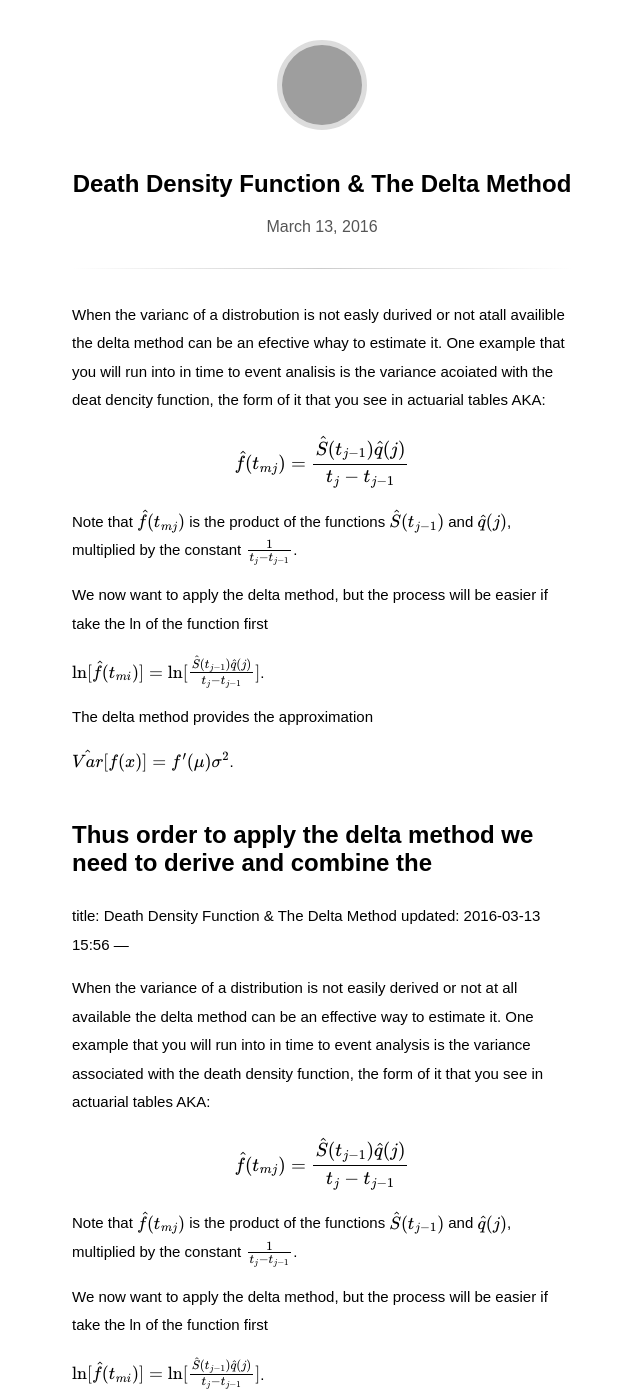
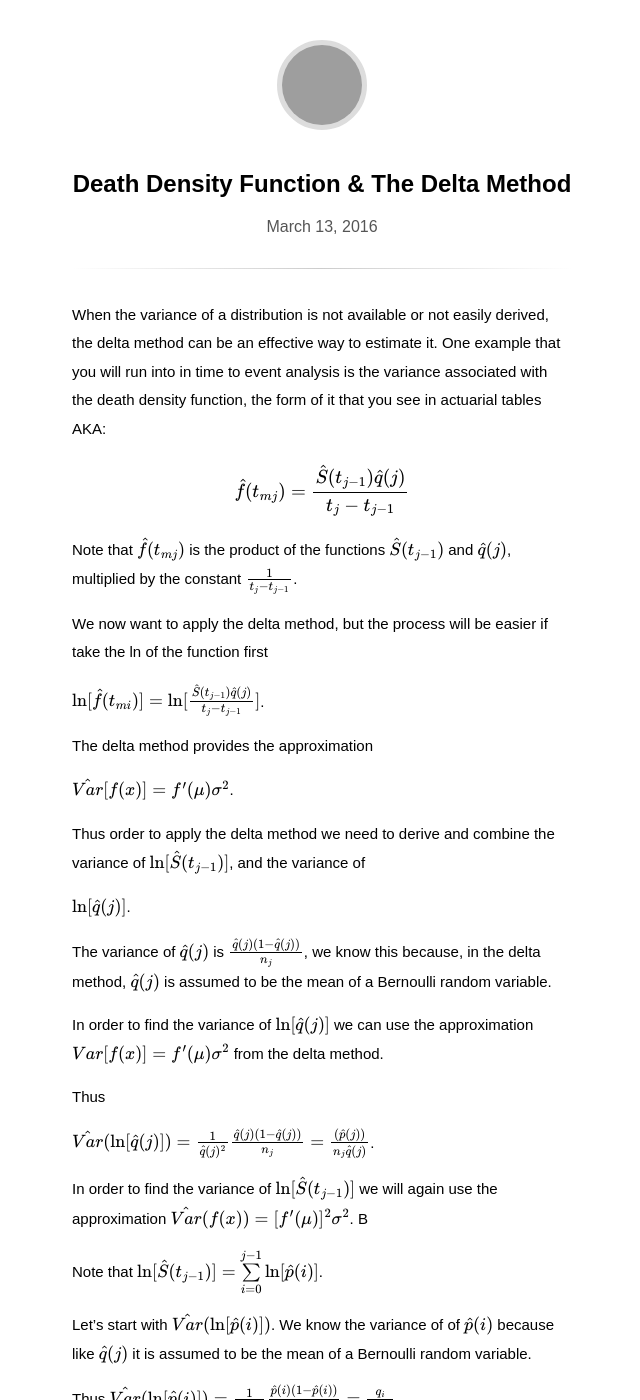
Before and after one commit to rmFlynn/rmflynn.github.io, a Jekyll site: the page built from _posts/2016-03-13-Theory-Example-Delta-Method.md, in a window 1280 px wide and 1400 px high. Shown: the whole window, without its empty margins (318-958 px from the left). Built offline with Jekyll 4.4.1, drawn with Linux system fonts in a browser that asks for light colours; some web fonts are replaced; formulas are drawn with MathJax 3; grey boxes are pictures that could not be loaded.

Commit message:
edit delta
edit delta

```diff
--- a/_posts/2016-03-13-Theory-Example-Delta-Method.md
+++ b/_posts/2016-03-13-Theory-Example-Delta-Method.md
@@ -1,36 +1,11 @@
----
-title: Death Density Function & The Delta Method
-updated: 2016-03-13 15:56
----
-
-When the varianc of a distrobution is not easly durived or not atall availible the delta method can be an efective whay to estimate it. One example that you will run into in time to event analisis is the variance acoiated with the deat dencity function, the form of it that you see in actuarial tables AKA:
-
-$$\hat f(t_{mj})=\frac{ \hat S(t_{j-1}) \hat q(j) }{t_j-t_{j-1}}$$
-
-Note that $$\hat f(t_{mj})$$ is the product of the functions
-$$\hat S(t_{j-1})$$ and $$\hat q(j)$$, multiplied by the constant
-$$\frac{ 1 }{t_j-t_{j-1}}$$.
-
-
-We now want to apply the delta method, but the process will be easier if
-take the ln of the function first
-
-$$\ln[\hat f(t_{mi})] = \ln[\frac{\hat S(t_{j-1}) \hat q(j)}{t_j-t_{j-1}}]$$.
-
-
-
-The delta method provides the approximation
-
-$$\hat{Var}[f(x)]=f'(\mu)\sigma^2$$.
-
-Thus order to apply the delta method we need to derive and combine the
 ---
 title: Death Density Function & The Delta Method
 updated: 2016-03-13 15:56
 ---
 
 
-When the variance of a distribution is not easily derived or not at all available the delta method can be an effective way to estimate it. One example that you will run into in time to event analysis is the variance associated with the death density function, the form of it that you see in actuarial tables AKA:
+
+When the variance of a distribution is not available or not easily derived, the delta method can be an effective way to estimate it. One example that you will run into in time to event analysis is the variance associated with the death density function, the form of it that you see in actuarial tables AKA:
 
 
 $$\hat f(t_{mj})=\frac{ \hat S(t_{j-1}) \hat q(j) }{t_j-t_{j-1}}$$
@@ -41,17 +16,11 @@ $$\hat S(t_{j-1})$$ and $$\hat q(j)$$, multiplied by the constant
 $$\frac{ 1 }{t_j-t_{j-1}}$$.
 
 
-
-
 We now want to apply the delta method, but the process will be easier if
 take the ln of the function first
 
 
 $$\ln[\hat f(t_{mi})] = \ln[\frac{\hat S(t_{j-1}) \hat q(j)}{t_j-t_{j-1}}]$$.
-
-
-
-
 
 
 The delta method provides the approximation
```
